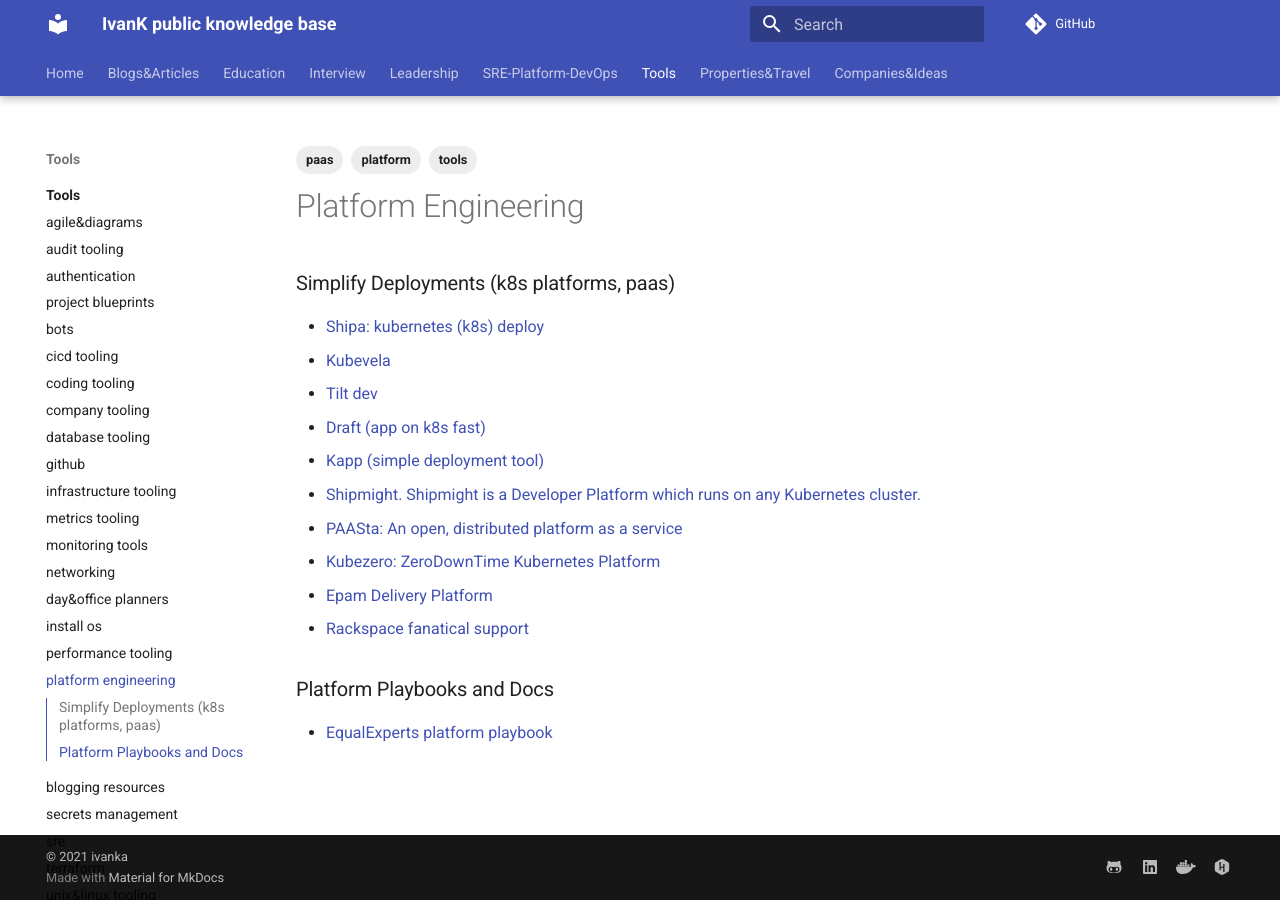
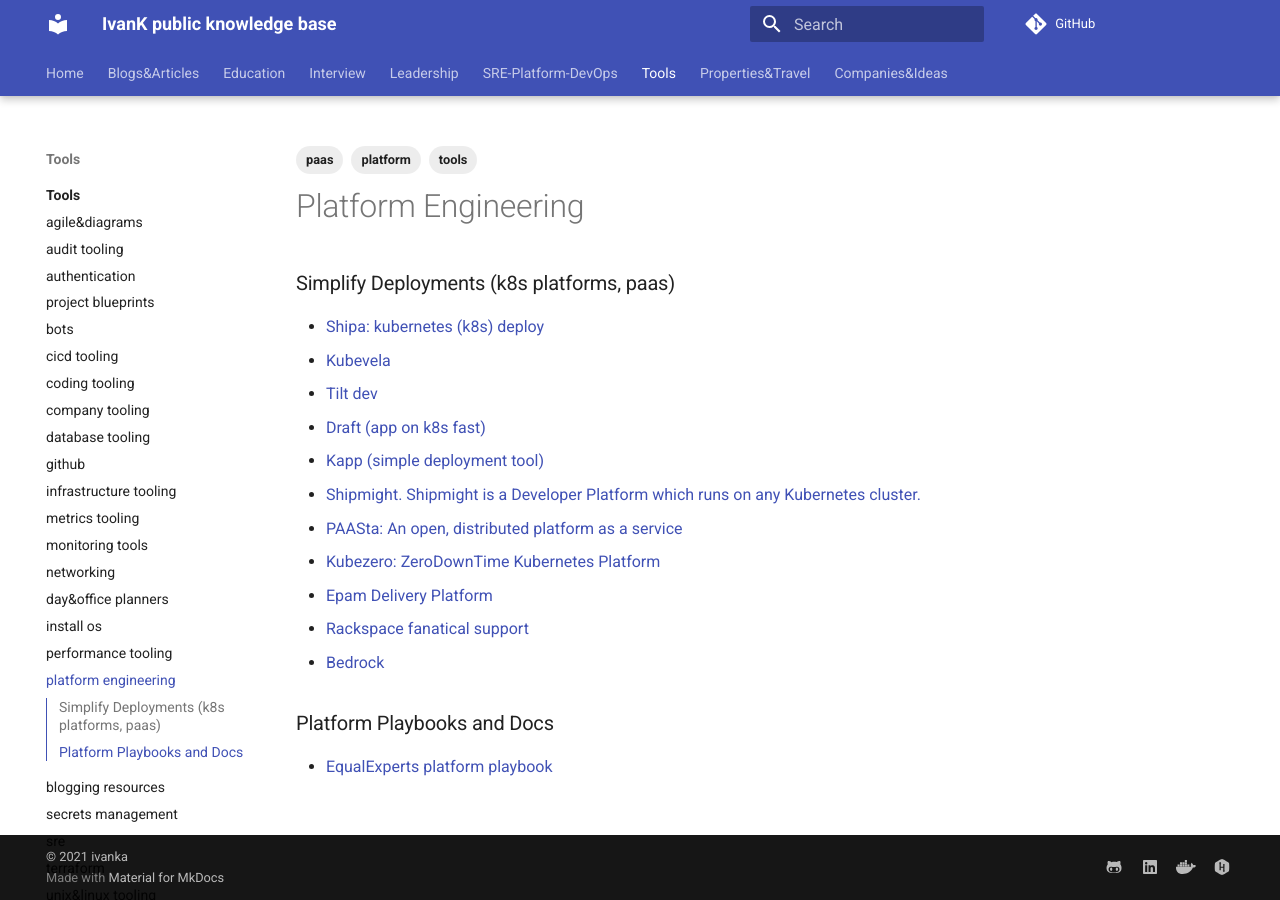
Before and after one commit to ivankatliarchuk/knowledge-base, an MkDocs documentation site: the page built from docs/tools/platforms.md, in a window 1280 px wide. Built offline with MkDocs 1.6.1 and Material for MkDocs 9.7.7, drawn with Linux system fonts in a browser that asks for light colours; comment, search, counter and statistics services are not loaded.

Commit message:
added bedrock platform
Signed-off-by: ivan katliarchuk <ivan.katliarchuk@gmail.com>

```diff
--- a/docs/tools/platforms.md
+++ b/docs/tools/platforms.md
@@ -26,6 +26,7 @@
 - [Kubezero: ZeroDownTime Kubernetes Platform](https://git.zero-downtime.net/ZeroDownTime/kubezero)
 - [Epam Delivery Platform](https://github.com/epam/edp-install)
 - [Rackspace fanatical support](https://docs.rackspace.com/docs/amazon-web-services)
+- [Bedrock](https://bedrock.io/features)
 
 ### Platform Playbooks and Docs
 
```
